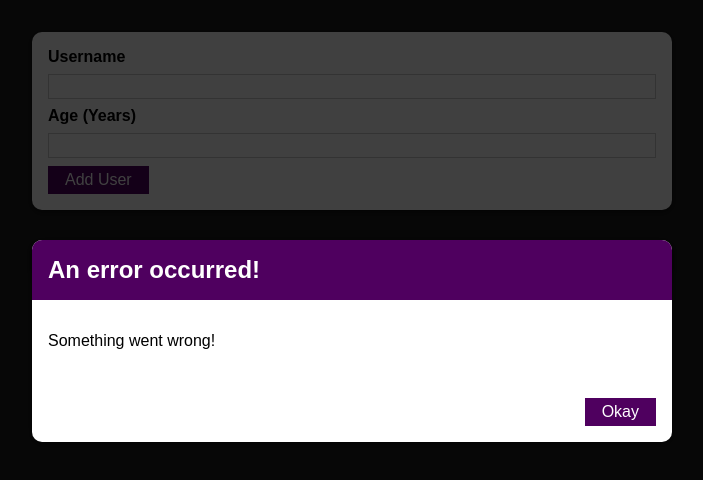
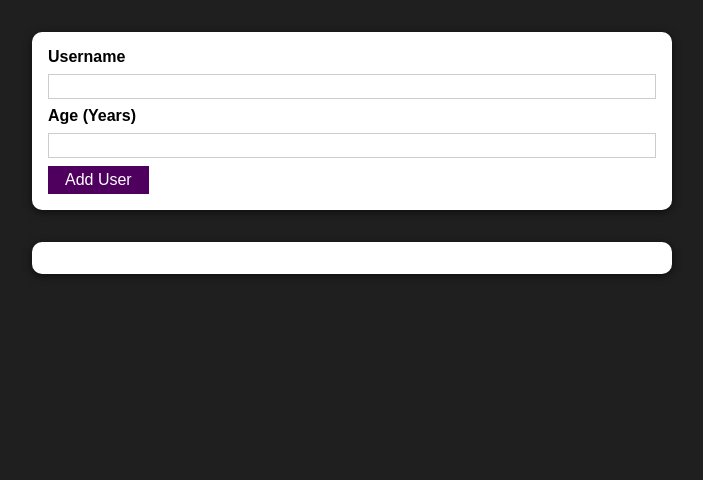
Before and after one commit to ColtonFalkner/ReactUserTracker, a React (Create React App) app in the folder UserTracker/: page / in a window 1280 px wide. Shown: the top 480 px of the page, without its empty margins (288-991 px from the left). Built offline with nearby package versions, Linux system fonts and the light colour scheme.

Commit message:
modal logic implemted

```diff
--- a/UserTracker/src/components/UI/ErrorModal.js
+++ b/UserTracker/src/components/UI/ErrorModal.js
@@ -6,7 +6,7 @@
 const ErrorModal = (props) => {
   return (
     <div>
-      <div className={classes.backdrop} />
+      <div className={classes.backdrop} onClick={props.onConfirm} />
       <Card className={classes.modal}>
         <header className={classes.header}>
           <h2>{props.title}</h2>
@@ -15,7 +15,7 @@
           <p>{props.message}</p>
         </div>
         <footer className={classes.actions}>
-          <Button>Okay</Button>
+          <Button onClick={props.onConfirm}>Okay</Button>
         </footer>
       </Card>
     </div>
--- a/UserTracker/src/components/Users/AddUser.js
+++ b/UserTracker/src/components/Users/AddUser.js
@@ -7,13 +7,23 @@
 const AddUser = (props) => {
   const [enteredUserName, setEnteredUserName] = useState('')
   const [enteredAge, setEnteredAge] = useState('')
+  const [error, setError] = useState()
 
   const addUserHandler = (event) => {
     event.preventDefault()
     if (enteredUserName.trim().length === 0 || enteredAge.trim().length === 0) {
+      setError({
+        title: 'Invalid input',
+        message:
+          'Please enter a valid name and age (cannot submit empty values)',
+      })
       return
     }
     if (+enteredAge < 1) {
+      setError({
+        title: 'Invalid age',
+        message: 'Please enter a valid age (must be greater than 0)',
+      })
       return
     }
     props.onAddUser(enteredUserName, enteredAge)
@@ -28,9 +38,19 @@
     setEnteredAge(event.target.value)
   }
 
+  const errorHandler = () => {
+    setError(null)
+  }
+
   return (
     <div>
-      <ErrorModal title='An error occurred!' message='Something went wrong!' />
+      {error && (
+        <ErrorModal
+          title={error.title}
+          message={error.message}
+          onConfirm={errorHandler}
+        />
+      )}
       <Card className={classes.input}>
         <form onSubmit={addUserHandler}>
           <label htmlFor='username'>Username</label>
```
